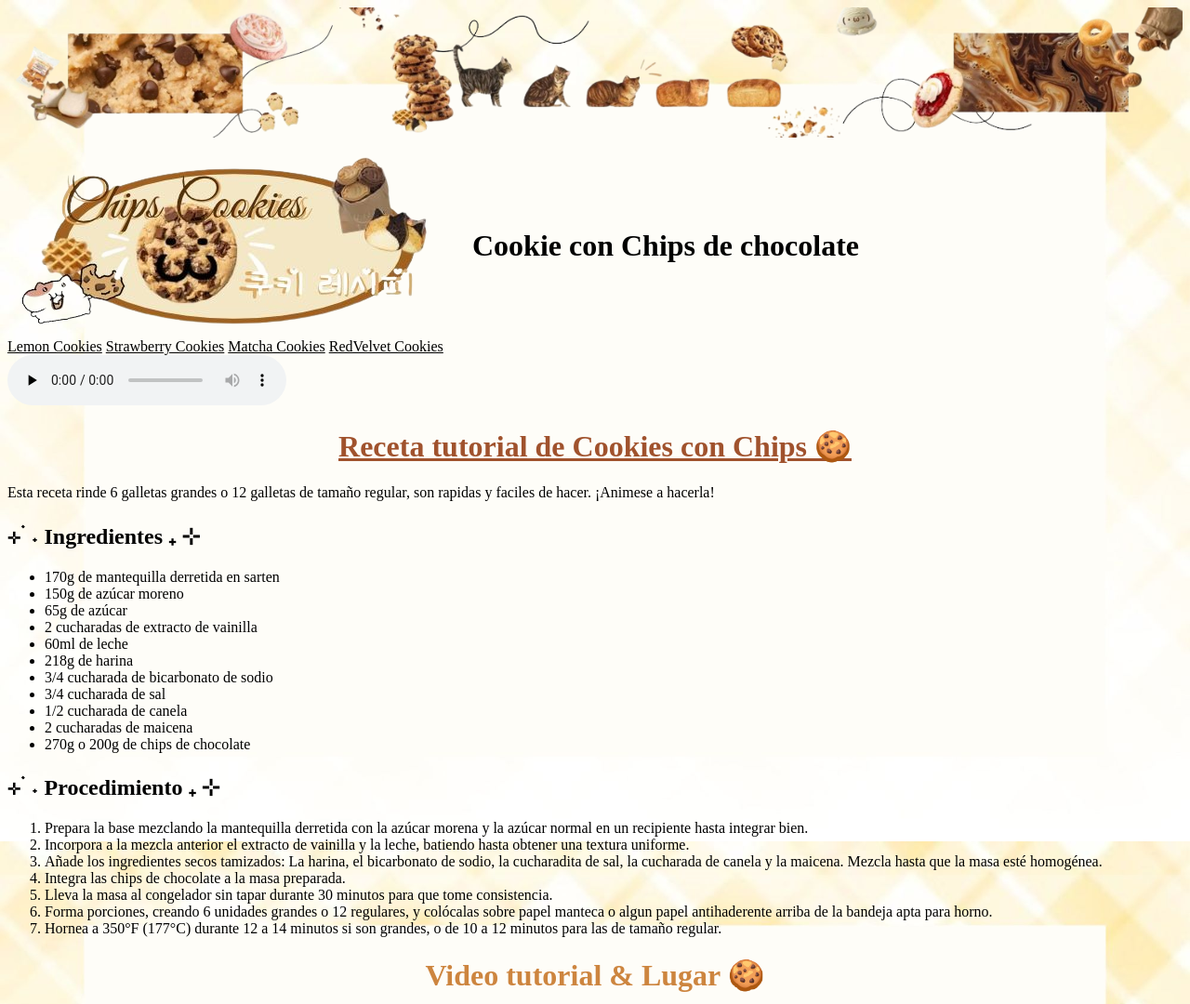
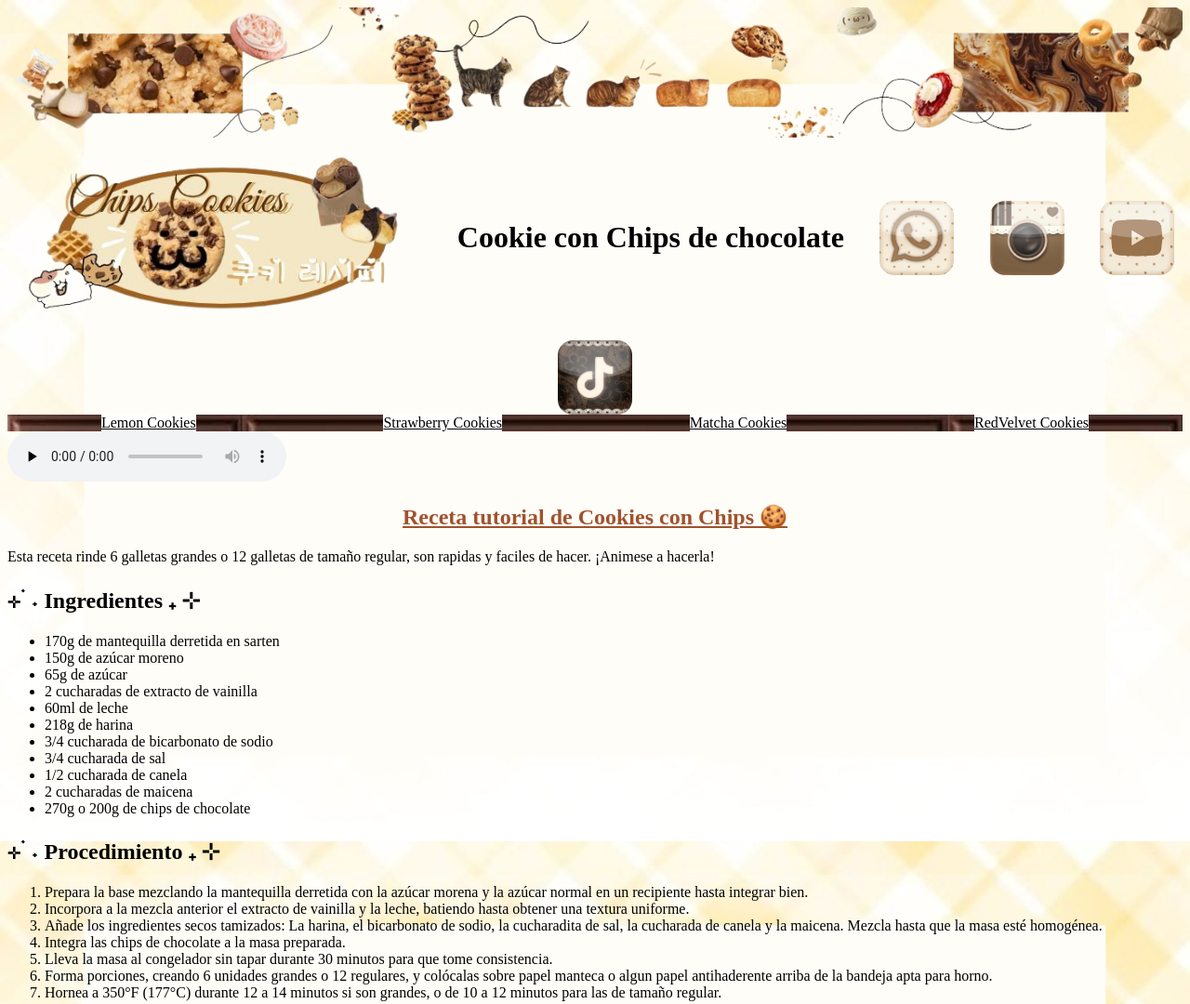
Before and after one commit to Lux-Luxc/Web-Programming, a plain HTML site: page index.html in a window 1280 px wide. Shown: the top 1080 px of the page at 93% size. Drawn offline with Linux system fonts and the light colour scheme.

Commit message:
Add files via upload

```diff
--- a/css/estilos.css
+++ b/css/estilos.css
@@ -3,12 +3,21 @@ body {background-image: url("../banner/back.jpg");
   background-size: cover;
 }
 .marr {color: sienna; text-align: center; text-decoration: underline;}
-p {text-align: justify;}
 .marro {color: peru; text-align: center;}
 .black:hover {color: white; background-color: #69563A;}
-a {color: black;}
+a {color: black; background-color: white;
+}
 
+.foot {
+  max-width: 450px;
+  text-align: center;
+  color: white;
+  font-size: 1,5em;
+  background-image: url("../banner/cat.jpg");
+  background-attachment: fixed;
 
+}
+.map { width: 150px; height: 150px; border-radius: 20%;}
 
 .img {
   max-width: 100%;
@@ -18,8 +27,42 @@ a {color: black;}
 .hed {
   display: flex;
   flex-direction: row;
+  justify-content: center;
 }
-.had{display: flex;          /* Coloca los elementos uno al lado del otro */
-align-items: center;    /* Centra el texto verticalmente en el medio de la imagen */
-gap: 20px;              /* Agrega espacio entre la imagen y el título */
+.had{
+  display: flex;
+  justify-content: space-around;
+  align-items: center;
+  gap: 20px;
+  flex-wrap: wrap;
+
 }
+.cokis {
+  display: flex;
+  justify-content: space-around;
+    background-image: url("../banner/choc.jpg");
+    background-attachment: fixed;
+    background-size: cover;
+    flex-wrap: wrap;
+}
+.coki {
+  display: flex;
+ align-items: center;
+justify-content: space-around;
+    background-image: url("../banner/choc.jpg");
+    background-attachment: fixed;
+    background-size: cover;
+    flex-wrap: wrap;
+}
+.img2 {
+  max-width: 600px;
+  height: 180px;
+  display: block;
+  display: flex;
+  flex-direction: row;
+}
+.redes {
+  border-radius: 20%;
+  width: 80px;
+  height: 80px;
+}
--- a/index.html
+++ b/index.html
@@ -11,19 +11,26 @@
       <img class="img" src="./banner/banner.png" alt="error cookera">
       <br>
       <div class="had">
-      <img src="./banner/logo.png" alt="error logo" class="hed">
+      <img src="./banner/logo.png" alt="error logo" class="img2">
       <h1 class="hed">Cookie con Chips de chocolate</h1>
+      <img class="redes" src="./banner/was.jpg" alt="D;">
+      <img class="redes" src="./banner/ins.jpg" alt="D;">
+      <img class="redes" src="./banner/you.jpg" alt="D;">
+      <img class="redes" src="./banner/tik.jpg" alt="D;">
     </div>
     </header>
+    <nav>
+    <div class="cokis">
     <a class="black" target="_blank" href="https://youtu.be/XdCZyT230Mw?si=9zg1A6Qf6LL9Hf4u">Lemon Cookies</a>
     <a class="black" target="_blank" href="https://youtu.be/qOgFpkrKrAw?si=l9mK3rSip3wkHXYR">Strawberry Cookies</a>
     <a class="black" target="_blank" href="https://youtu.be/_ELYxef74FI?si=AI2r6Ip7l4sm0nAN">Matcha Cookies</a>
     <a class="black" target="_blank" href="https://youtu.be/bGFtS7zzVG0?si=liUWBCMpq0epMTmk">RedVelvet Cookies</a>
-    <br>
+    </div>
+    </nav>
     <audio controls src="https://mp3tourl.com/audio/1790804925198-3ab98060-2a61-458b-bce5-41d19321b89c.mp3" preload="none">
-
     </audio>
     <br>
+    <section>
     <h1 class="marr"  >Receta tutorial de Cookies con Chips 🍪</h1>
     <p>Esta receta rinde 6 galletas grandes o 12 galletas de tamaño regular, son rapidas y faciles de hacer. ¡Animese a hacerla!</p>
     <h2>⊹ ࣪ ˖ Ingredientes ₊ ⊹</h2>
@@ -50,6 +57,7 @@
       <li>Forma porciones, creando 6 unidades grandes o 12 regulares, y colócalas sobre papel manteca o algun papel antihaderente arriba de la bandeja apta para horno.</li>
       <li>Hornea a 350°F (177°C) durante 12 a 14 minutos si son grandes, o de 10 a 12 minutos para las de tamaño regular.</li>
     </ol>
+   </section>
     <h1 class="marro">Video tutorial & Lugar 🍪</h1>
     <p>Aquí podrás ver un video tutorial para ver mejor y seguir de forma comoda los pasos.</p>
     <iframe width="560" height="315" src="https://www.youtube.com/embed/1gcLatHJa8o?si=5PGrPnxU9fjLGN-L" title="YouTube video player" frameborder="0" allow="accelerometer; autoplay; clipboard-write; encrypted-media; gyroscope; picture-in-picture; web-share" referrerpolicy="strict-origin-when-cross-origin" allowfullscreen></iframe>
@@ -57,7 +65,16 @@
     <iframe src="https://www.google.com/maps/embed?pb=!1m18!1m12!1m3!1d20306555.54418401!2d-105.72019114558019!3d40.25377970632659!2m3!1f0!2f0!3f0!3m2!1i1024!2i768!4f13.1!3m3!1m2!1s0x89e49bac0583e1ad%3A0x2d1b217b6c4786db!2sThe%20Toll%20House%20Inn!5e0!3m2!1ses-419!2sar!4v1790803489414!5m2!1ses-419!2sar" width="400" height="300" style="border:0;" allowfullscreen="" loading="lazy" referrerpolicy="strict-origin-when-cross-origin"></iframe>
     <p>¿Sabias que estas galletas se originaron en Estados Unidos? Por una chef que decidio usar pedazos de chocolate en lugar de las nueces que iban en la cookie. </p>
     <p>Especificamente en la tienda que se muestra.</p>
-
+    <footer>
+      <div class="coki">
+      <iframe class="map" src="https://www.google.com/maps/embed?pb=!1m18!1m12!1m3!1d1642.9258116834433!2d-58.767249800907585!3d-34.55731199778093!2m3!1f0!2f0!3f0!3m2!1i1024!2i768!4f13.1!3m3!1m2!1s0x95bc97ba042cdc27%3A0xde88f8fe16b50b86!2sMiguel%20Cane%20Y%20Uriarte!5e0!3m2!1ses-419!2sar!4v1795379439842!5m2!1ses-419!2sar" width="400" height="300" style="border:0;" allowfullscreen="" loading="lazy" referrerpolicy="strict-origin-when-cross-origin"></iframe>
+      <p class="foot"> Hai. Yo, Cristal, cree esta web para una tarea del curso en que estoy. Tengo 17 lamentablemente y me gustan muchos los gatos. </p>
+      <img class="redes" src="./banner/was.jpg" alt="D;">
+      <img class="redes" src="./banner/ins.jpg" alt="D;">
+      <img class="redes" src="./banner/you.jpg" alt="D;">
+      <img class="redes" src="./banner/tik.jpg" alt="D;">
+    </div>
     <img class="img" src="./banner/banner.png" alt="error cookera">
+  </footer>
   </body>
 </html>
```
Also changed, not shown: banner/cat.jpg (added), banner/choc.jpg (added), banner/ins.jpg (added), banner/tik.jpg (added), banner/was.jpg (added), banner/you.jpg (added).
